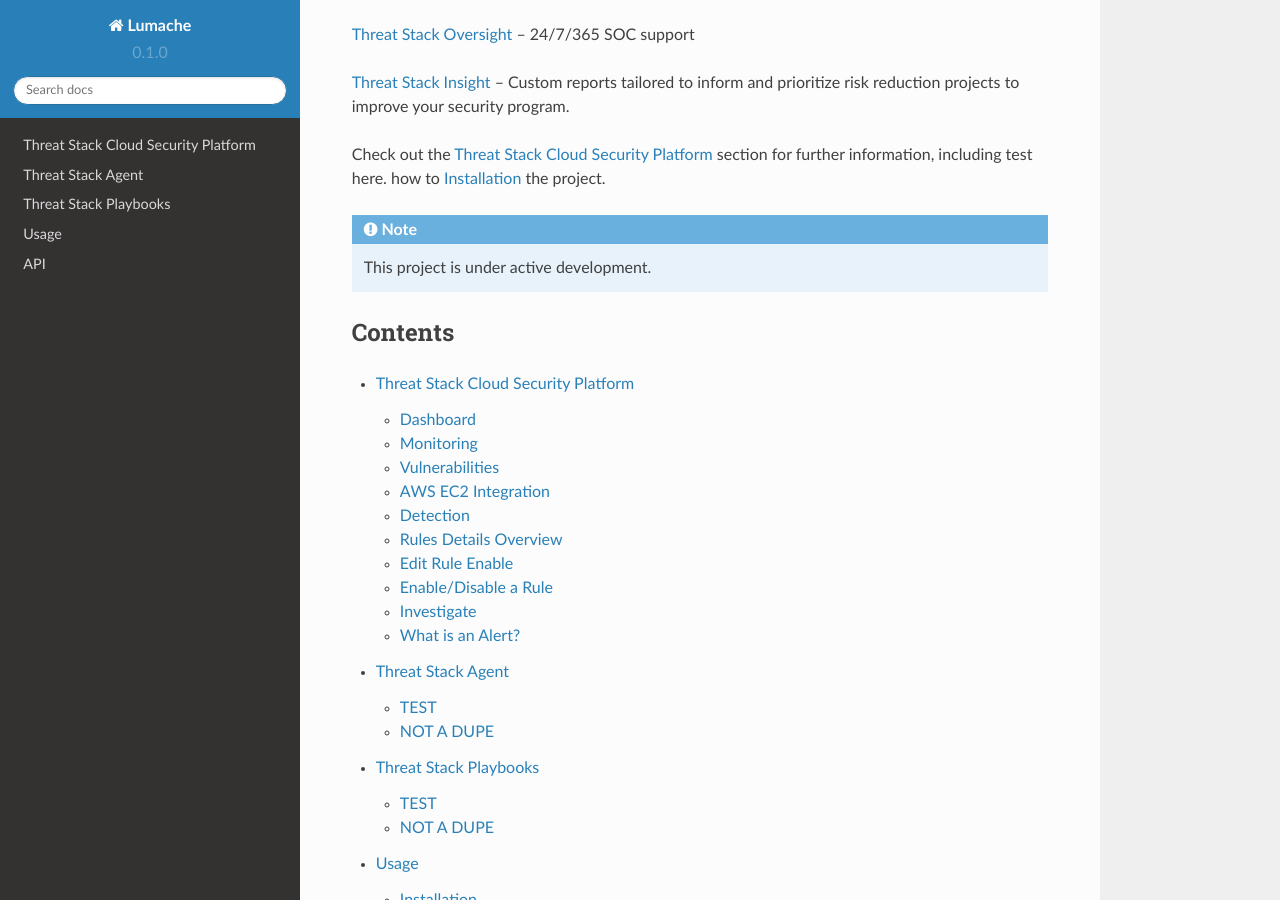
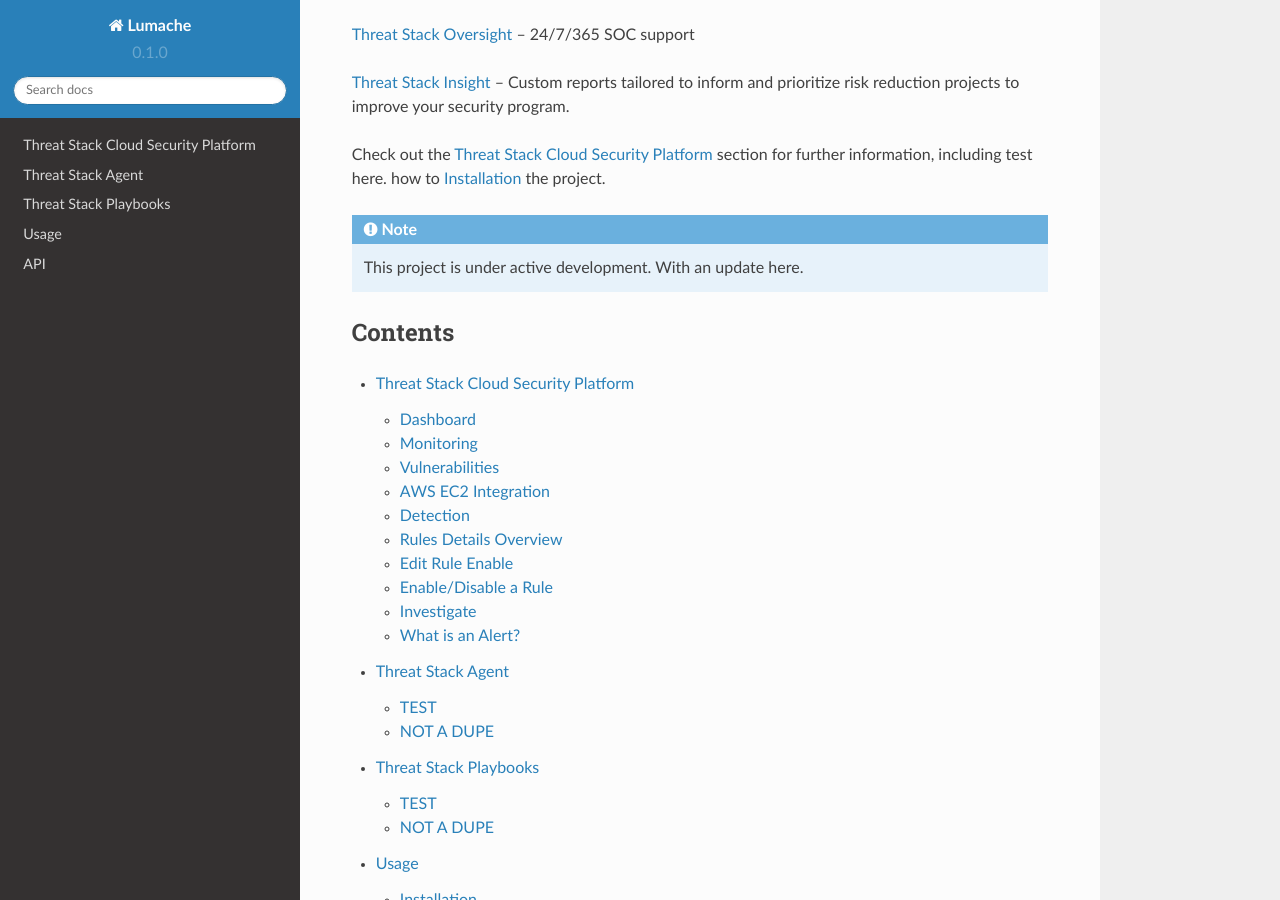
Before and after one commit to skrizzy16/rtdtest94, a Sphinx documentation site: the page built from docs/source/index.rst, in a window 1280 px wide and 900 px high, scrolled down 1046 px. Built offline with Sphinx 7.4.7 and the Read the Docs theme 2.0.0, drawn with Linux system fonts in a browser that asks for light colours.

Commit message:
Update index.rst

```diff
--- a/docs/source/index.rst
+++ b/docs/source/index.rst
@@ -30,7 +30,7 @@ how to :ref:`installation` the project.
 
 .. note::
 
-   This project is under active development.
+   This project is under active development. With an update here.
 
 Contents
 --------
```
